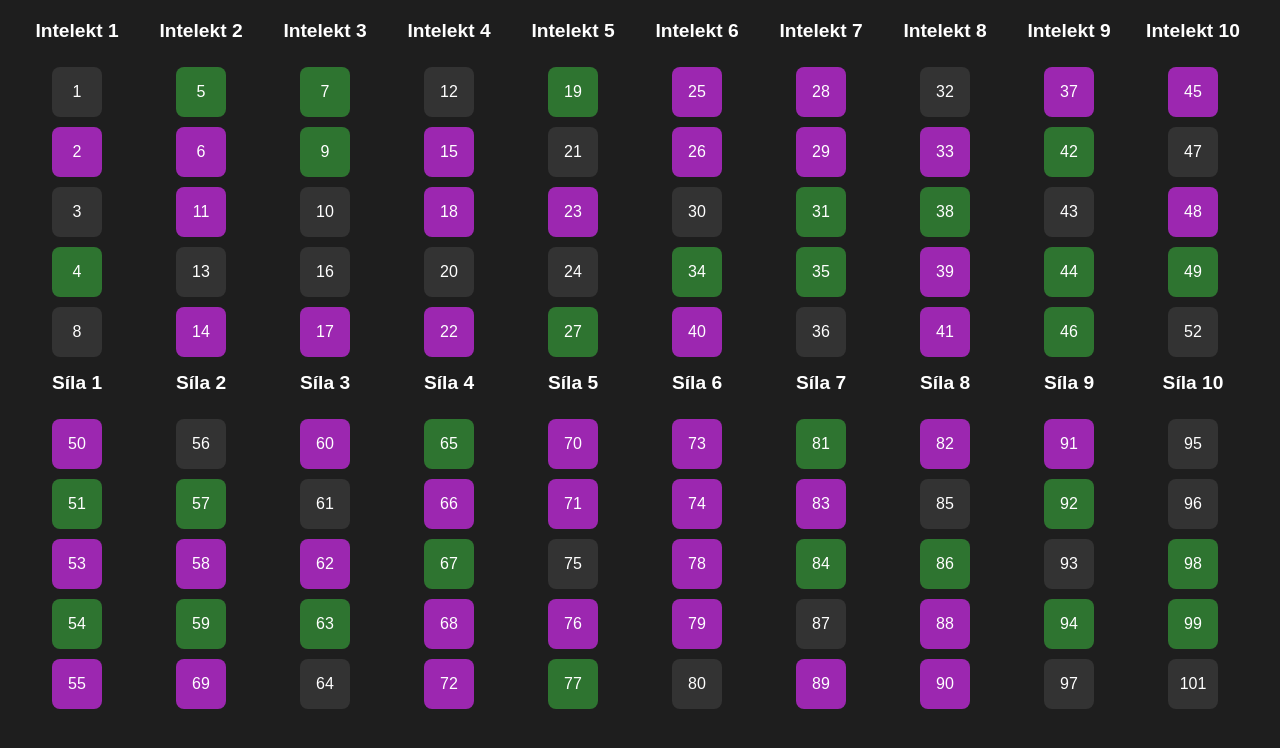
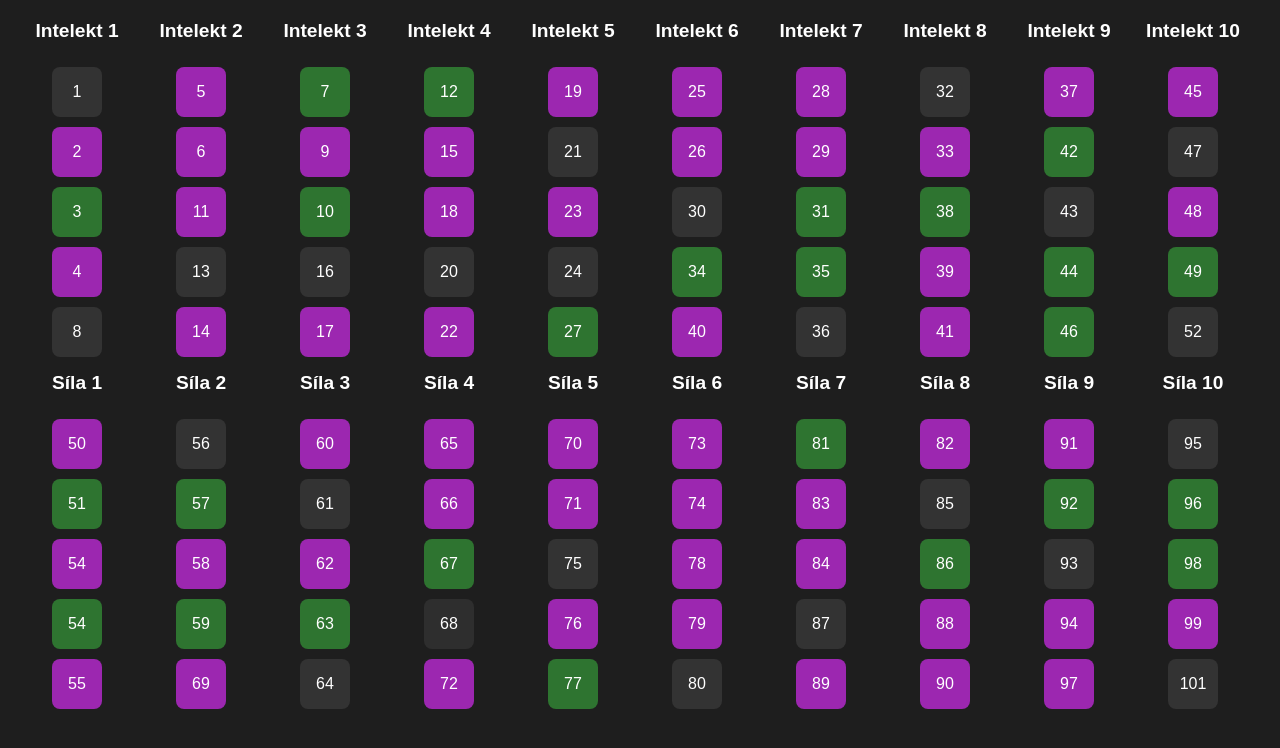
Before and after one commit to atexik/karty-app, a plain HTML site: page index.html in a window 1280 px wide. Drawn offline with Linux system fonts and the light colour scheme.

Commit message:
Update index.html

```diff
--- a/index.html
+++ b/index.html
@@ -13,39 +13,39 @@
       <div class="card-category">Intelekt 1</div>
       <div class="card" data-card="1" data-count="0">1</div>
       <div class="card" data-card="2" data-count="2">2</div>
-      <div class="card" data-card="3" data-count="0">3</div>
-      <div class="card" data-card="4" data-count="1">4</div>
+      <div class="card" data-card="3" data-count="1">3</div>
+      <div class="card" data-card="4" data-count="2">4</div>
       <div class="card" data-card="8" data-count="0">8</div>
     </div>
     <div class="card-group">
       <div class="card-category">Intelekt 2</div>
-      <div class="card" data-card="5" data-count="1">5</div>
+      <div class="card" data-card="5" data-count="2">5</div>
       <div class="card" data-card="6" data-count="2">6</div>
-      <div class="card" data-card="11" data-count="4">11</div>
+      <div class="card" data-card="11" data-count="5">11</div>
       <div class="card" data-card="13" data-count="0">13</div>
       <div class="card" data-card="14" data-count="2">14</div>
     </div>
     <div class="card-group">
       <div class="card-category">Intelekt 3</div>
       <div class="card" data-card="7" data-count="1">7</div>
-      <div class="card" data-card="9" data-count="1">9</div>
-      <div class="card" data-card="10" data-count="0">10</div>
+      <div class="card" data-card="9" data-count="2">9</div>
+      <div class="card" data-card="10" data-count="1">10</div>
       <div class="card" data-card="16" data-count="0">16</div>
       <div class="card" data-card="17" data-count="3">17</div>
     </div>
     <div class="card-group">
       <div class="card-category">Intelekt 4</div>
-      <div class="card" data-card="12" data-count="0">12</div>
-      <div class="card" data-card="15" data-count="4">15</div>
-      <div class="card" data-card="18" data-count="2">18</div>
+      <div class="card" data-card="12" data-count="1">12</div>
+      <div class="card" data-card="15" data-count="5">15</div>
+      <div class="card" data-card="18" data-count="3">18</div>
       <div class="card" data-card="20" data-count="0">20</div>
       <div class="card" data-card="22" data-count="2">22</div>
     </div>
     <div class="card-group">
       <div class="card-category">Intelekt 5</div>
-      <div class="card" data-card="19" data-count="1">19</div>
+      <div class="card" data-card="19" data-count="2">19</div>
       <div class="card" data-card="21" data-count="0">21</div>
-      <div class="card" data-card="23" data-count="2">23</div>
+      <div class="card" data-card="23" data-count="3">23</div>
       <div class="card" data-card="24" data-count="0">24</div>
       <div class="card" data-card="27" data-count="1">27</div>
     </div>
@@ -70,7 +70,7 @@
       <div class="card" data-card="32" data-count="0">32</div>
       <div class="card" data-card="33" data-count="2">33</div>
       <div class="card" data-card="38" data-count="1">38</div>
-      <div class="card" data-card="39" data-count="4">39</div>
+      <div class="card" data-card="39" data-count="5">39</div>
       <div class="card" data-card="41" data-count="4">41</div>
     </div>
     <div class="card-group">
@@ -95,7 +95,7 @@
       <div class="card-category">Síla 1</div>
       <div class="card" data-card="50" data-count="2">50</div>
       <div class="card" data-card="51" data-count="1">51</div>
-      <div class="card" data-card="53" data-count="3">53</div>
+      <div class="card" data-card="53" data-count="3">54</div>
       <div class="card" data-card="54" data-count="1">54</div>
       <div class="card" data-card="55" data-count="3">55</div>
     </div>
@@ -117,10 +117,10 @@
     </div>
     <div class="card-group">
       <div class="card-category">Síla 4</div>
-      <div class="card" data-card="65" data-count="1">65</div>
+      <div class="card" data-card="65" data-count="2">65</div>
       <div class="card" data-card="66" data-count="2">66</div>
       <div class="card" data-card="67" data-count="1">67</div>
-      <div class="card" data-card="68" data-count="10">68</div>
+      <div class="card" data-card="68" data-count="11">68</div>
       <div class="card" data-card="72" data-count="5">72</div>
     </div>
     <div class="card-group">
@@ -135,7 +135,7 @@
         <div class="card-category">Síla 6</div>
         <div class="card" data-card="73" data-count="3">73</div>
         <div class="card" data-card="74" data-count="7">74</div>
-        <div class="card" data-card="78" data-count="2">78</div>
+        <div class="card" data-card="78" data-count="3">78</div>
         <div class="card" data-card="79" data-count="2">79</div>
         <div class="card" data-card="80" data-count="0">80</div>
       </div>
@@ -143,13 +143,13 @@
         <div class="card-category">Síla 7</div>
         <div class="card" data-card="81" data-count="1">81</div>
         <div class="card" data-card="83" data-count="8">83</div>
-        <div class="card" data-card="84" data-count="1">84</div>
+        <div class="card" data-card="84" data-count="2">84</div>
         <div class="card" data-card="87" data-count="0">87</div>
         <div class="card" data-card="89" data-count="3">89</div>
       </div>
       <div class="card-group">
         <div class="card-category">Síla 8</div>
-        <div class="card" data-card="82" data-count="4">82</div>
+        <div class="card" data-card="82" data-count="5">82</div>
         <div class="card" data-card="85" data-count="0">85</div>
         <div class="card" data-card="86" data-count="1">86</div>
         <div class="card" data-card="88" data-count="2">88</div>
@@ -160,15 +160,15 @@
         <div class="card" data-card="91" data-count="2">91</div>
         <div class="card" data-card="92" data-count="1">92</div>
         <div class="card" data-card="93" data-count="0">93</div>
-        <div class="card" data-card="94" data-count="1">94</div>
-        <div class="card" data-card="97" data-count="0">97</div>
+        <div class="card" data-card="94" data-count="2">94</div>
+        <div class="card" data-card="97" data-count="2">97</div>
       </div>
       <div class="card-group">
         <div class="card-category">Síla 10</div>
         <div class="card" data-card="95" data-count="0">95</div>
-        <div class="card" data-card="96" data-count="0">96</div>
+        <div class="card" data-card="96" data-count="1">96</div>
         <div class="card" data-card="98" data-count="1">98</div>
-        <div class="card" data-card="99" data-count="1">99</div>
+        <div class="card" data-card="99" data-count="2">99</div>
         <div class="card" data-card="101" data-count="0">101</div>
       </div>
   </div>
```
